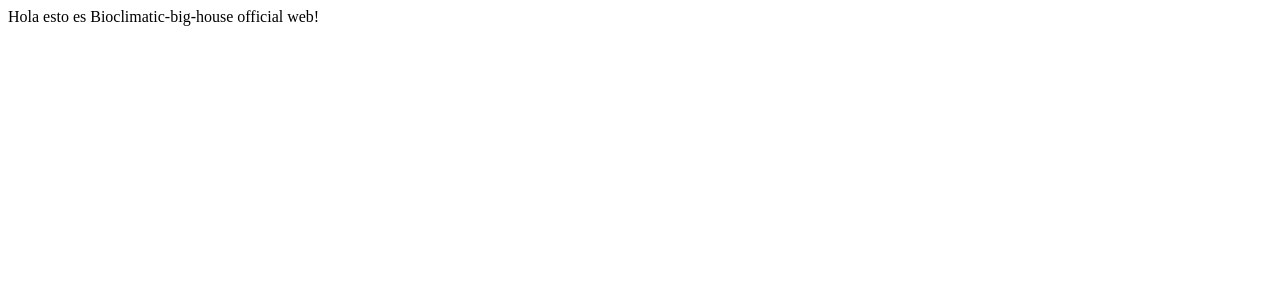
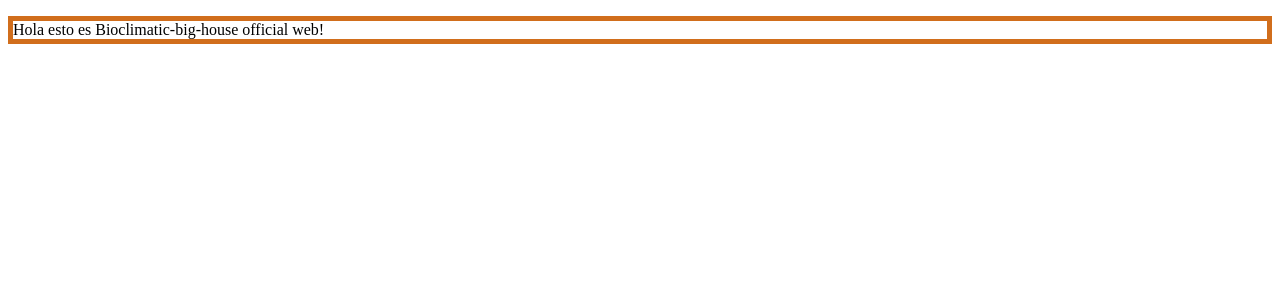
Before and after one commit to jesusbarcam/bioclimatic-house, an Angular app: page / in a window 1280 px wide. Shown: the top 300 px of the page. Built offline with nearby package versions, Linux system fonts and the light colour scheme.

Commit message:
Added SASS preprocess styles in angular.json

```diff
--- a/angular.json
+++ b/angular.json
@@ -26,6 +26,11 @@
               "src/favicon.ico",
               "src/assets"
             ],
+            "stylePreprocessorOptions": {
+              "includePaths": [
+                "src/style-sass"
+              ]
+            },
             "styles": [
               "src/styles.scss"
             ],
--- a/src/app/app.component.html
+++ b/src/app/app.component.html
@@ -1,3 +1,3 @@
 
 
-Hola esto es Bioclimatic-big-house official web!
+<p class="prueba">Hola esto es Bioclimatic-big-house official web!</p>
--- a/src/app/app.component.scss
+++ b/src/app/app.component.scss
@@ -0,0 +1,6 @@
+@import 'variables';
+
+
+.prueba {
+  border:5px solid $color-coorporative;
+}
--- /dev/null
+++ b/src/style-sass/variables.scss
@@ -0,0 +1 @@
+$color-coorporative: rgb(209, 110, 28);
```
